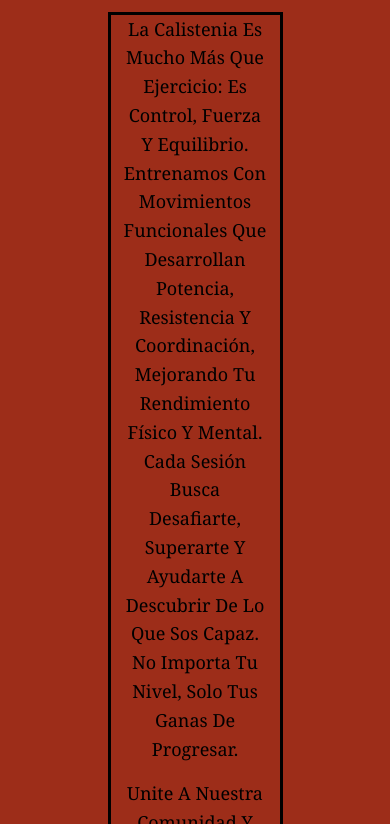
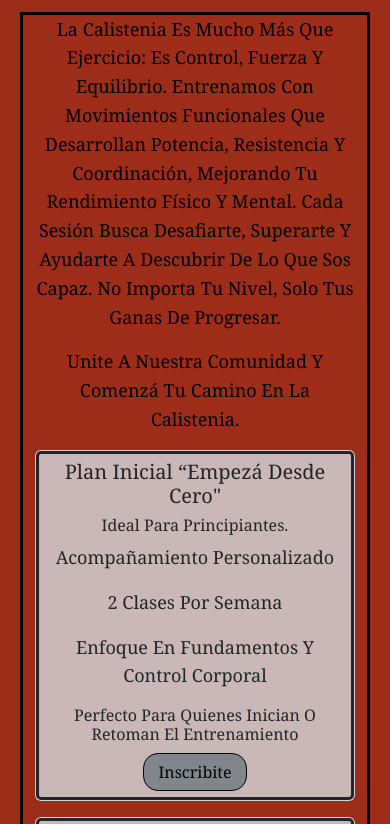
Before and after one commit to Franco98-prg/Turnero, a plain HTML site: page index.html in a window 390 px wide. Shown: the part 288-1112 px from the top of the page. Drawn offline with nearby package versions, Linux system fonts and the light colour scheme.

Commit message:
Se agrego responsive de pantalla

```diff
--- a/index.html
+++ b/index.html
@@ -52,8 +52,8 @@
         <h1>CALISTENIA</h1>
         <div class="container text-center">
             <div class="row">
-                <div class="col-3"></div>
-                <div class="col-6 estructura">
+                <div class="col-lg-3"></div>
+                <div class="col-lg-6 col-sm-12 estructura">
                     <section>
                         <p>La calistenia es mucho más que ejercicio: es control, fuerza y equilibrio. Entrenamos con movimientos funcionales que desarrollan potencia, resistencia y coordinación, mejorando tu rendimiento físico y mental. Cada sesión busca desafiarte, superarte y ayudarte a descubrir de lo que sos capaz. No importa tu nivel, solo tus ganas de progresar.</p>
                         <p>Unite a nuestra comunidad y comenzá tu camino en la calistenia.</p>
@@ -135,9 +135,16 @@
                     </section>
 
                 </div>
-                <div class="col-3"></div>
+                <div class="col-lg-3"></div>
             </div>
-        </div>
+        <!--UTILIZAR EN LA PROX ENTREGA-->
+        <!-- </div>
+        <div id="diaturno">
+            <div class="container mt-4" id="calendario">
+                <label for="fecha" class="form-label">selecciona una fecha</label>
+                <input type="date" class="form-control" id="fecha">
+            </div>
+        </div> -->
 
 
 
```
